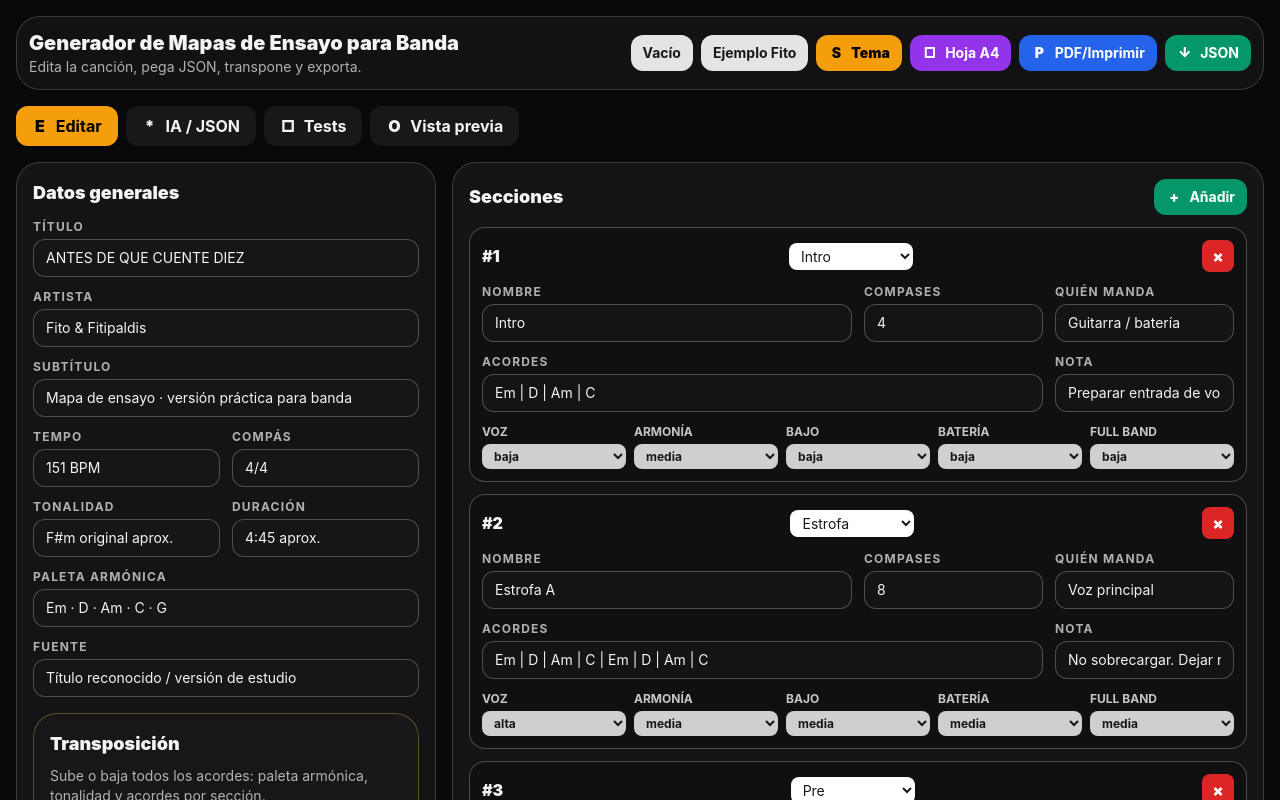
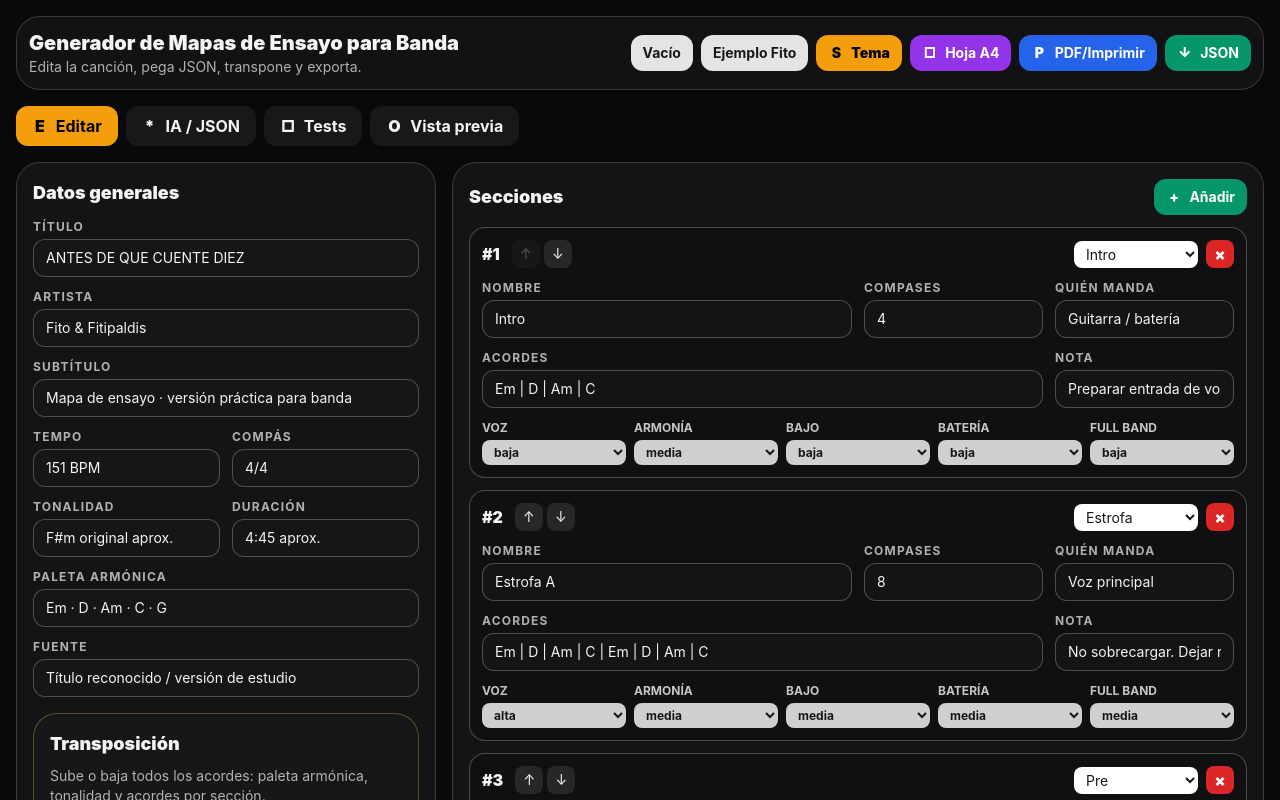
Before and after one commit to kikesh/mapas-ensayo-banda, a React (Vite) app: page / in a window 1280 px wide. Shown: the top 800 px of the page. Built offline with nearby package versions, Linux system fonts and the light colour scheme.

Commit message:
Add up/down buttons to reorder sections

```diff
--- a/src/App.jsx
+++ b/src/App.jsx
@@ -581,6 +581,17 @@ function RehearsalPoster({ data, theme }) {
 
 
 function Editor({ data, update, updateSection, updateLayer, setData, onTranspose }) {
+  const moveSection = (index, direction) => {
+    if (index + direction < 0 || index + direction >= data.sections.length) return;
+    setData(d => {
+      const newSections = [...d.sections];
+      const temp = newSections[index];
+      newSections[index] = newSections[index + direction];
+      newSections[index + direction] = temp;
+      return { ...d, sections: newSections };
+    });
+  };
+
   return (
     <>
       <div className="rounded-3xl border border-zinc-300/20 bg-white/80 p-4 shadow-sm dark:bg-zinc-900/80">
@@ -611,11 +622,17 @@ function Editor({ data, update, updateSection, updateLayer, setData, onTranspose
           {data.sections.map((s, index) => (
             <div key={s.id} className="rounded-2xl border border-zinc-300/30 bg-white/60 p-3 dark:bg-black/20">
               <div className="mb-3 flex items-center justify-between gap-2">
-                <div className="font-black">#{index + 1}</div>
-                <select value={s.color} onChange={(e) => updateSection(s.id, { color: e.target.value })} className="rounded-lg bg-white px-2 py-1 text-sm text-zinc-900">
-                  {Object.keys(colorMap).map((key) => <option key={key} value={key}>{colorMap[key].name}</option>)}
-                </select>
-                <button onClick={() => setData((d) => ({ ...d, sections: d.sections.filter((x) => x.id !== s.id) }))} className="rounded-lg bg-red-600 px-2 py-1 text-white"><Icon name="trash" className="h-4 w-4" /></button>
+                <div className="flex items-center gap-1">
+                  <div className="font-black mr-2">#{index + 1}</div>
+                  <button onClick={() => moveSection(index, -1)} disabled={index === 0} className="flex h-7 w-7 items-center justify-center rounded-lg bg-zinc-200 text-sm disabled:opacity-30 dark:bg-zinc-800 dark:text-zinc-100 hover:bg-zinc-300 dark:hover:bg-zinc-700" title="Subir sección">↑</button>
+                  <button onClick={() => moveSection(index, 1)} disabled={index === data.sections.length - 1} className="flex h-7 w-7 items-center justify-center rounded-lg bg-zinc-200 text-sm disabled:opacity-30 dark:bg-zinc-800 dark:text-zinc-100 hover:bg-zinc-300 dark:hover:bg-zinc-700" title="Bajar sección">↓</button>
+                </div>
+                <div className="flex items-center gap-2">
+                  <select value={s.color} onChange={(e) => updateSection(s.id, { color: e.target.value })} className="rounded-lg bg-white px-2 py-1 text-sm text-zinc-900">
+                    {Object.keys(colorMap).map((key) => <option key={key} value={key}>{colorMap[key].name}</option>)}
+                  </select>
+                  <button onClick={() => setData((d) => ({ ...d, sections: d.sections.filter((x) => x.id !== s.id) }))} className="flex h-7 w-7 items-center justify-center rounded-lg bg-red-600 text-white hover:bg-red-500"><Icon name="trash" className="h-3 w-3" /></button>
+                </div>
               </div>
               <div className="grid gap-3 md:grid-cols-4">
                 <Field label="Nombre" value={s.name} onChange={(v) => updateSection(s.id, { name: v })} className="md:col-span-2" />
```
